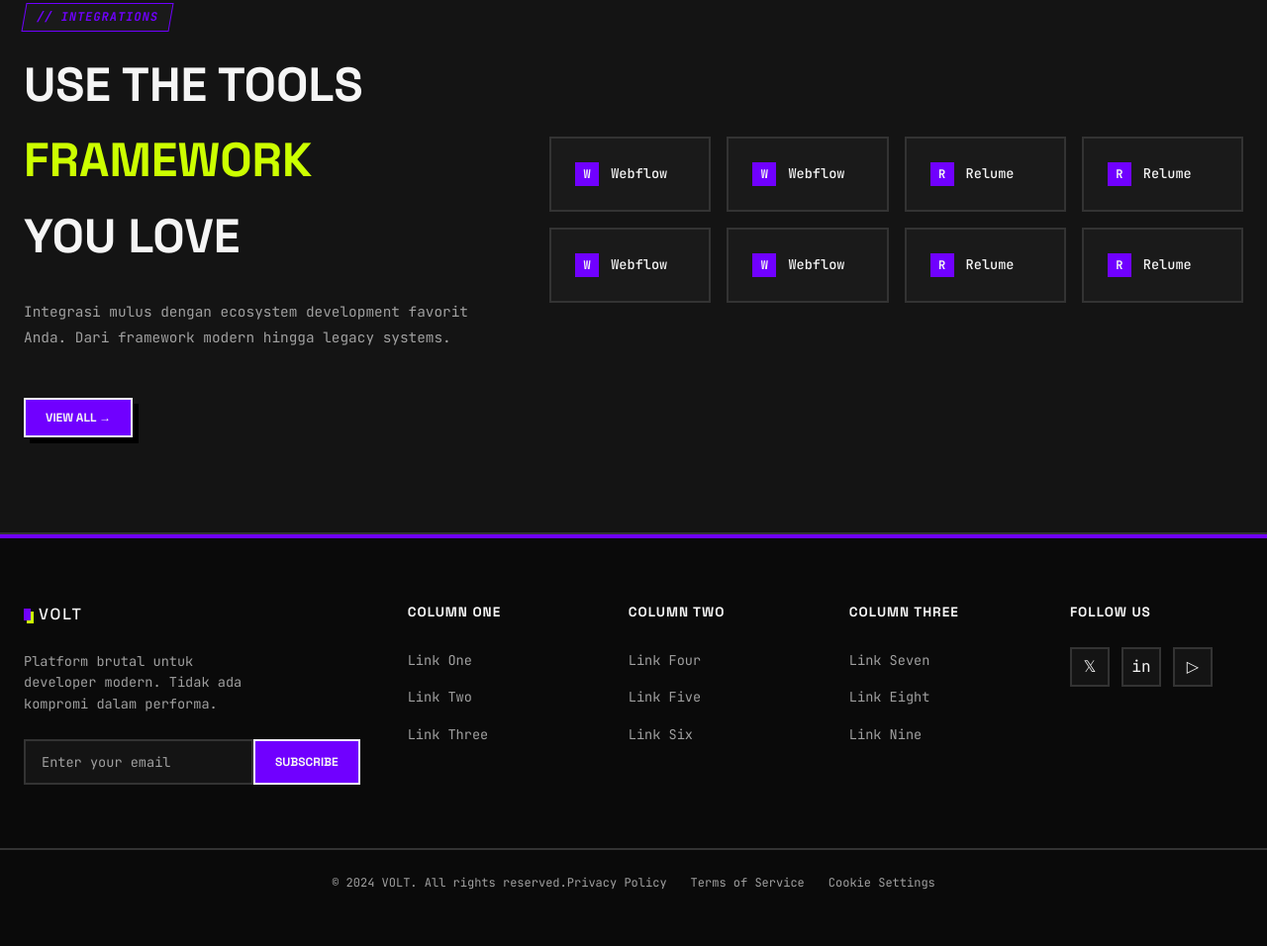
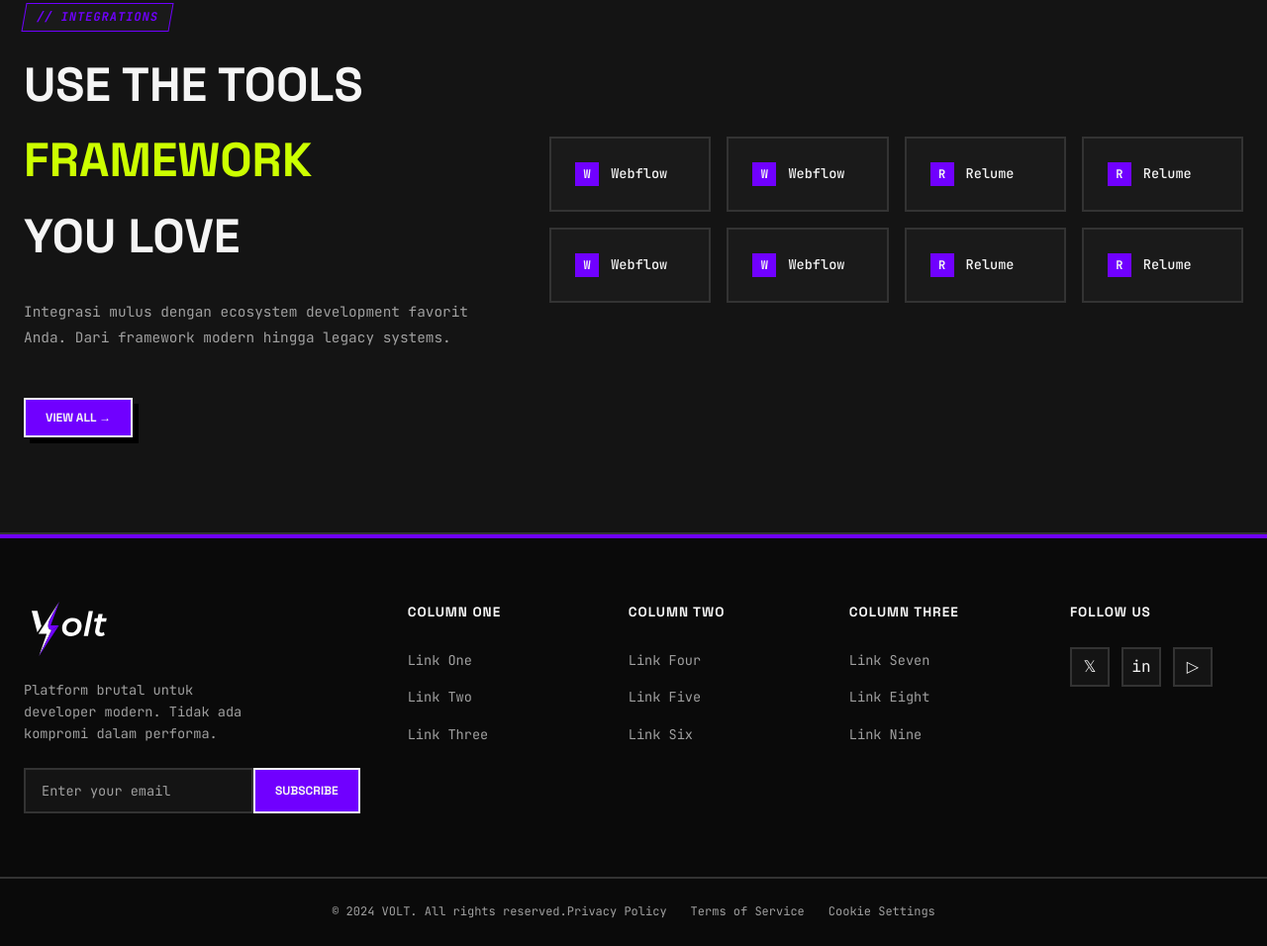
Before and after one commit to Xzavis/Volt-Website, a plain HTML site: page index.html in a window 1280 px wide. Shown: the part 2406-3362 px from the top of the page at 99% size. Before the commit the page ends 3332 px from the top, so only its background shows below. Drawn offline with Linux system fonts and the light colour scheme.

Commit message:
fix logo in footer

```diff
--- a/index.html
+++ b/index.html
@@ -231,7 +231,9 @@
             <div class="container">
                 <div class="footer-grid">
                     <div class="footer-brand">
-                        <a href="#" class="logo">VOLT</a>
+                        <a href="#" class="logo">
+                            <img src="Logo volt.svg" alt="" />
+                        </a>
                         <p class="footer-tagline">
                             Platform brutal untuk developer modern. Tidak ada kompromi dalam performa.
                         </p>
--- a/style.css
+++ b/style.css
@@ -178,7 +178,7 @@
 
       .logo {
         font-family: var(--font-heading);
-        width: 3.75rem;
+        width: 4.75rem;
         text-transform: uppercase;
         letter-spacing: 2px;
         color: var(--color-text-main);
```
